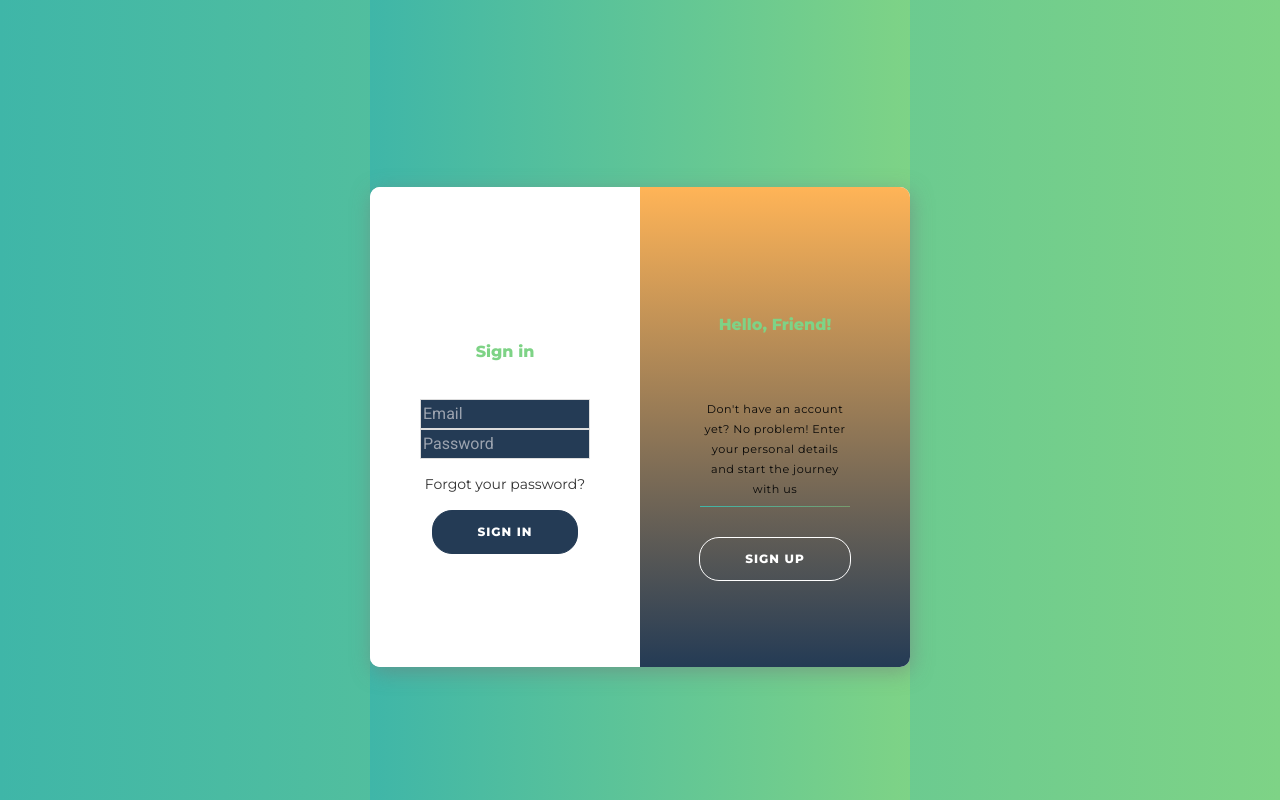
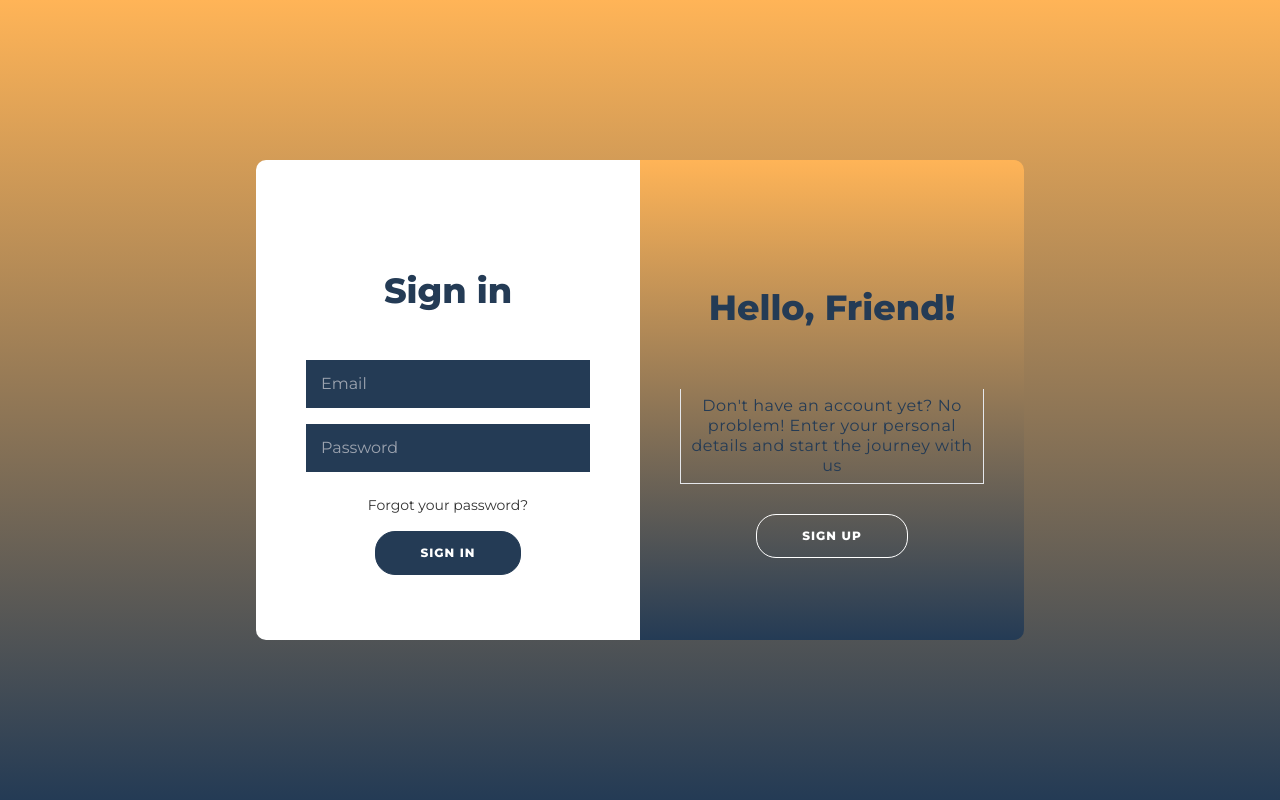
Before and after one commit to j0rdan-m/BEFE-clone, a Vue app in the folder FrontEnd/: page /access in a window 1280 px wide. Built offline with nearby package versions, Linux system fonts and the light colour scheme; no server answers.

Commit message:
Settings page updated

```diff
--- a/FrontEnd/src/components/GmnSettings.vue
+++ b/FrontEnd/src/components/GmnSettings.vue
@@ -3,31 +3,46 @@
     <!-- Start of Header -->
     <gmn-header v-bind:header_index="3"></gmn-header>
     <!-- End of Header -->
-    <div class="container">
 
-        <div class="rightbox">
+    <div class="settings-card">
         <div class="profile">
             <h1>Personal Info</h1>
-                <h2>Full Name</h2>
-                <p>Julie Park <button class="btn">update</button></p>
+            <h2>First Name</h2>
+            <p>
+                {{ user_firstname }}
+                <br>
+                <input v-model="futur_user_firstname" type="text" placeholder="First Name"/></p>
+            <h2>Last Name</h2>
+            <p>
+                {{ user_lastname }}
+                <br>
+                <input v-model="futur_user_lastname" type="text" placeholder="First Name" />
+            </p>
             <h2>Birthday</h2>
             <p>July 21</p>
-                <h2>Gender</h2>
-                <p>Female</p>
             <h2>Email</h2>
-                <p>example@example.com <button class="btn">update</button></p>
+            <p>{{ user_email }}</p>
             <h2>Password </h2>
-                <p>••••••• <button class="btn">Change</button></p>
+            <p><input v-model="futur_user_password" type="text" placeholder="•••••••" /></p>
+            <p><button class="btn">update</button></p>
         </div>
+
     </div>
-    </div>
+
+    <gmn-footer></gmn-footer>
 </div>
 </template>
 
 <script>
 import GmnHeader from './GmnHeader.vue';
+import GmnFooter from '@/components/GmnFooter';
+import vuex from 'vuex';
 export default {
-    components: { GmnHeader },
+    components: {
+        GmnHeader,
+        GmnFooter},
+    computed: {...vuex.mapGetters(['user_firstname', 'user_lastname', 'user_email', 'user_password'])}
+
 
 };
 </script>
--- a/FrontEnd/src/styles/settings.css
+++ b/FrontEnd/src/styles/settings.css
@@ -1,176 +1,87 @@
 @import url("https://fonts.googleapis.com/css?family=Nunito:400,900|Montserrat|Roboto");
-body {
-  background: -webkit-gradient(linear, left top, right top, from(#3FB6A8), to(#7ED386));
-  background: linear-gradient(to right, #3FB6A8, #7ED386);
+.settings-body {
+  background-color: rgba(0, 0, 0, 0);
 }
 
-.container {
+.settings-card {
+  -ms-flex-line-pack: center;
+      align-content: center;
   background: #FFFFFF;
-  width: 540px;
-  height: 420px;
+  width: 75%;
+  height: 100%;
   margin: 0 auto;
-  position: relative;
-  margin-top: 10%;
-  -webkit-box-shadow: 2px 5px 20px rgba(119, 119, 119, 0.5);
-          box-shadow: 2px 5px 20px rgba(119, 119, 119, 0.5);
+  -webkit-box-shadow: 2px 5px 20px rgba(36, 59, 85, 0.5);
+          box-shadow: 2px 5px 20px rgba(36, 59, 85, 0.5);
+  border: 1px solid #243b55;
 }
 
-.logo {
-  float: right;
-  margin-right: 12px;
-  margin-top: 12px;
-  color: #3DBB3D;
-  font-weight: 900;
-  font-size: 1.5em;
-  letter-spacing: 1px;
-}
-
-.CTA {
-  width: 80px;
-  height: 40px;
-  right: -20px;
-  bottom: 0;
-  margin-bottom: 90px;
-  position: absolute;
-  z-index: 1;
-  background: #7ED386;
-  font-size: 1em;
-  -webkit-transform: rotate(-90deg);
-          transform: rotate(-90deg);
-  -webkit-transition: all .5s ease-in-out;
-  transition: all .5s ease-in-out;
-  cursor: pointer;
-}
-
-.CTA h1 {
-  color: #FFFFFF;
-  margin-top: 10px;
-  margin-left: 9px;
-}
-
-.CTA:hover {
-  background: #3FB6A8;
-  -webkit-transform: scale(1.1);
-          transform: scale(1.1);
-}
-
-.leftbox {
-  float: left;
-  top: -5%;
-  left: 5%;
-  position: absolute;
-  width: 15%;
-  height: 110%;
-  background: #7ED386;
-  -webkit-box-shadow: 3px 3px 10px rgba(119, 119, 119, 0.5);
-          box-shadow: 3px 3px 10px rgba(119, 119, 119, 0.5);
-}
-
-nav a {
-  list-style: none;
-  padding: 35px;
-  color: #FFFFFF;
-  font-size: 1.1em;
-  display: block;
-  -webkit-transition: all .3s ease-in-out;
-  transition: all .3s ease-in-out;
-}
-
-nav a:hover {
-  color: #3FB6A8;
-  -webkit-transform: scale(1.2);
-          transform: scale(1.2);
-  cursor: pointer;
-}
-
-nav a:first-child {
-  margin-top: 7px;
-}
-
-.active {
-  color: #3FB6A8;
-}
-
-.rightbox {
-  float: right;
-  width: 60%;
-  height: 100%;
-}
-
-.profile, .payment, .subscription, .privacy, .settings {
+.profile {
   -webkit-transition: opacity .5s ease-in;
   transition: opacity .5s ease-in;
-  position: absolute;
-  width: 70%;
 }
 
 h1 {
   font-family: "Montserrat", sans-serif;
-  color: #7ED386;
-  font-size: 1em;
+  color: #243b55;
+  font-size: 35px;
+  font-weight: bolder;
   margin-top: 40px;
   margin-bottom: 35px;
 }
 
 h2 {
-  color: #777777;
-  font-family: "Roboto", sans-serif;
-  width: 80%;
+  color: #243b55;
+  font-family: "Montserrat", sans-serif;
+  width: 100%;
   text-transform: uppercase;
-  font-size: 8px;
-  letter-spacing: 1px;
+  font-size: 18px;
+  font-weight: bolder;
+  letter-spacing: 10px;
   margin-left: 2px;
 }
 
 p {
   border-width: 1px;
   border-style: solid;
-  -o-border-image: linear-gradient(to right, #3FB6A8, rgba(126, 211, 134, 0.5)) 1 0%;
-     border-image: -webkit-gradient(linear, left top, right top, from(#3FB6A8), to(rgba(126, 211, 134, 0.5))) 1 0%;
-     border-image: linear-gradient(to right, #3FB6A8, rgba(126, 211, 134, 0.5)) 1 0%;
+  -o-border-image: rgba(0, 0, 0, 0);
+     border-image: rgba(0, 0, 0, 0);
+  -o-border-image: #243b55;
+     border-image: #243b55;
   border-top: 0;
-  width: 80%;
+  width: 100%;
   font-family: "Montserrat", sans-serif;
-  font-size: .7em;
+  font-size: 1em;
   padding: 7px 0;
-  color: #070707;
-}
-
-span {
-  font-size: .5em;
-  color: #777777;
+  color: #243b55;
 }
 
 .btn {
-  float: right;
-  font-family: "Roboto", sans-serif;
+  border-radius: 20px;
+  border: 1px solid #243b55;
+  background-color: #243b55;
+  color: #FFFFFF;
+  font-size: 12px;
+  font-weight: bold;
+  padding: 12px 45px;
+  letter-spacing: 1px;
   text-transform: uppercase;
-  font-size: 10px;
-  border: none;
-  color: #3FB6A8;
+  -webkit-transition: -webkit-transform 80ms ease-in;
+  transition: -webkit-transform 80ms ease-in;
+  transition: transform 80ms ease-in;
+  transition: transform 80ms ease-in, -webkit-transform 80ms ease-in;
+  margin: 50px;
 }
 
 .btn:hover {
-  text-decoration: underline;
-  font-weight: 900;
+  text-decoration: none;
+  font-weight: 1000;
 }
 
 input {
-  border: 1px solid #dddddd;
-  font-family: "Roboto", sans-serif;
-  padding: 2px;
-  margin: 0;
-}
-
-.privacy h2 {
-  margin-top: 25px;
-}
-
-.settings h2 {
-  margin-top: 25px;
-}
-
-.noshow {
-  opacity: 0;
+  background-color: #243b55;
+  color: white;
+  border: none;
+  padding: 12px 15px;
+  margin: 8px 0;
 }
 /*# sourceMappingURL=settings.css.map */
--- a/FrontEnd/src/styles/settings.scss
+++ b/FrontEnd/src/styles/settings.scss
@@ -10,162 +10,88 @@ $white: #FFFFFF;
 $heading: 'Montserrat', sans-serif;
 $body: 'Roboto', sans-serif;
 
-body {
-  background: linear-gradient(to right, $aqua, $green);
+.settings-body {
+  background-color: rgba(0,0,0,0);
 }
 
-.container {
+// .active {
+//   color: $aqua;
+// }
+
+.settings-card {
+  align-content: center;
+  // width: 60%;
+  // height: 100%;
   background: $white;
-  width: 540px;
-  height: 420px;
+  width: 75%;
+  height: 100%;
   margin: 0 auto;
-  position: relative;
-  margin-top: 10%;
-  box-shadow: 2px 5px 20px rgba($gray, .5);
-}
-
-.logo {
-  float: right;
-  margin-right: 12px;
-  margin-top: 12px;
-  color: $logo;
-  font-weight: 900;
-  font-size: 1.5em;
-  letter-spacing: 1px;
-}
-
-.CTA {
-  width: 80px;
-  height: 40px;
-  right: -20px;
-  bottom: 0;
-  margin-bottom: 90px;
-  position: absolute;
-  z-index: 1;
-  background: $green;
-  font-size: 1em;
-  transform: rotate(-90deg);
-  transition: all .5s ease-in-out;
-  cursor: pointer;
-  h1 {
-    color: $white;
-    margin-top: 10px;
-    margin-left: 9px;
-  }
-  &:hover {
-    background: $aqua;
-    transform: scale(1.1);
-  }
-}
-
-.leftbox {
-  float: left;
-  top: -5%;
-  left: 5%;
-  position: absolute;
-  width: 15%;
-  height: 110%;
-  background: $green;
-  box-shadow: 3px 3px 10px rgba($gray, .5);
-}
-
-nav a {
-  list-style: none;
-  padding: 35px;
-  color: $white;
-  font-size: 1.1em;
-  display: block;
-  transition: all .3s ease-in-out;
-  &:hover {
-    color: $aqua;
-    transform: scale(1.2);
-    cursor: pointer;
-  }
-  &:first-child {
-    margin-top: 7px;
-  }
-}
-
-.active {
-  color: $aqua;
-}
-
-.rightbox {
-  float: right;
-  width: 60%;
-  height: 100%;
+  // margin-top: 10%;
+  box-shadow: 2px 5px 20px rgba(#243b55, .5);
+  border: 1px solid #243b55;
 }
 
 
-.profile, .payment, .subscription, .privacy, .settings {
+.profile{
   transition: opacity .5s ease-in;
-  position: absolute;
-  width: 70%;
 }
 
 h1 {
   font-family: $heading;
-  color: $green;
-  font-size: 1em;
+  color: #243b55;
+  font-size: 35px;
+  font-weight: bolder;
   margin-top: 40px;
   margin-bottom: 35px;
 }
 
 h2 {
-  color: $gray;
-  font-family: $body;
-  width: 80%;
+  color: #243b55;
+  font-family: $heading;
+  width: 100%;
   text-transform: uppercase;
-  font-size: 8px;
-  letter-spacing: 1px;
+  font-size: 18px;
+  font-weight: bolder;
+  letter-spacing: 10px;
   margin-left: 2px;
 }
 
 p {
   border-width: 1px;
   border-style: solid;
-  border-image: linear-gradient(to right, $aqua, rgba($green,.5)) 1 0%;
+  border-image: rgba(0, 0, 0, 0);
+  border-image: #243b55;
   border-top: 0;
-  width: 80%;
+  width: 100%;
   font-family: $heading;
-  font-size: .7em;
+  font-size: 1em;
   padding: 7px 0;
-  color: $black;
-}
-span {
-  font-size: .5em;
-  color: $gray;
+  color: #243b55;
 }
 
 .btn {
-  float: right;
-  font-family: $body;
-  text-transform: uppercase;
-  font-size: 10px;
-  border: none;
-  color: $aqua;
+	border-radius: 20px;
+	border: 1px solid #243b55;
+	background-color: #243b55;
+	color: #FFFFFF;
+	font-size: 12px;
+	font-weight: bold;
+	padding: 12px 45px;
+	letter-spacing: 1px;
+	text-transform: uppercase;
+	transition: transform 80ms ease-in;
+  margin: 50px;
 }
 
 .btn:hover {
-  text-decoration: underline;
-  font-weight: 900;
+  text-decoration: none;
+  font-weight: 1000;
 }
 
 input {
-  border: 1px solid lighten($gray,40%);
-  font-family: $body;
-  padding: 2px;
-  margin: 0;
+	background-color: #243b55;
+  color: white;
+	border: none;
+	padding: 12px 15px;
+	margin: 8px 0;
 }
-
-.privacy h2{
-  margin-top: 25px;
-}
-
-.settings h2{
-  margin-top: 25px;
-}
-
-.noshow {
-  opacity: 0;
-}
```
Also changed, not shown: 1 other file (tests, documents, lock files or other folders). Lines whose indentation alone changed are shown as unchanged.
